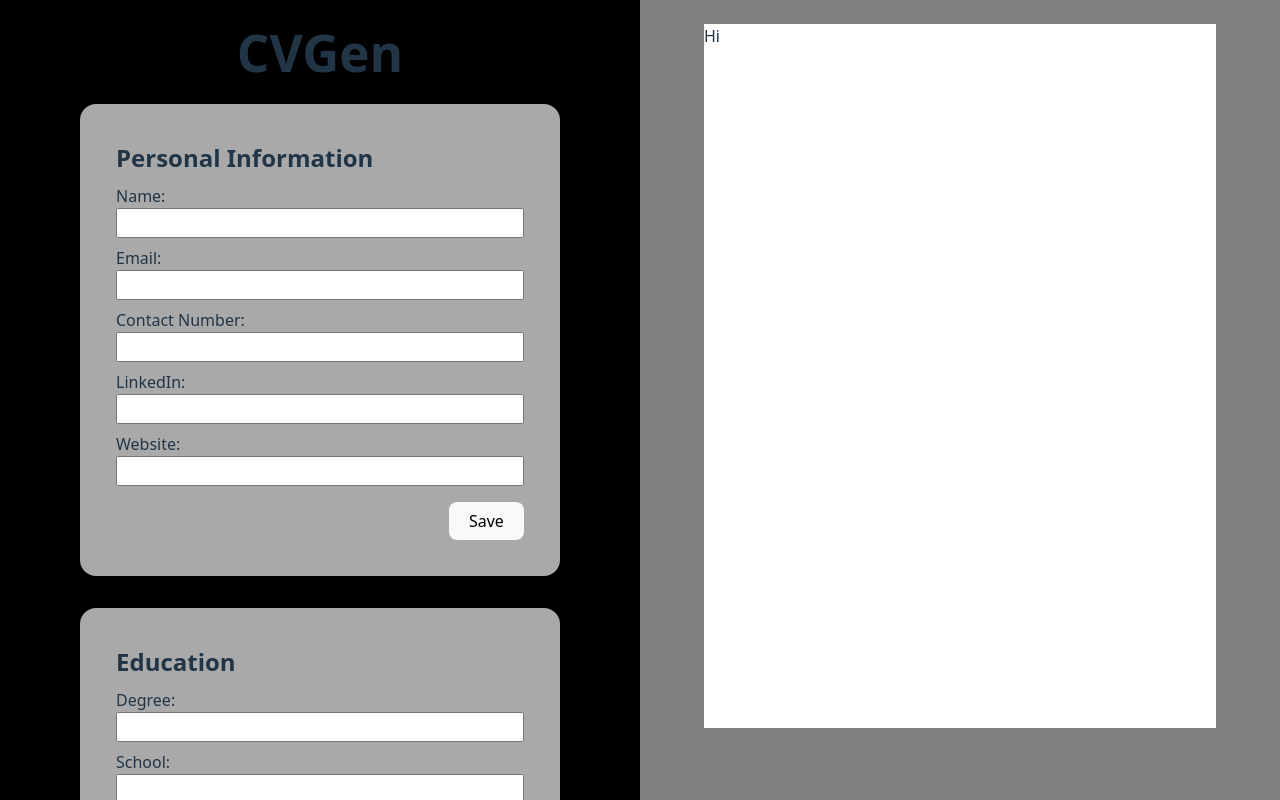
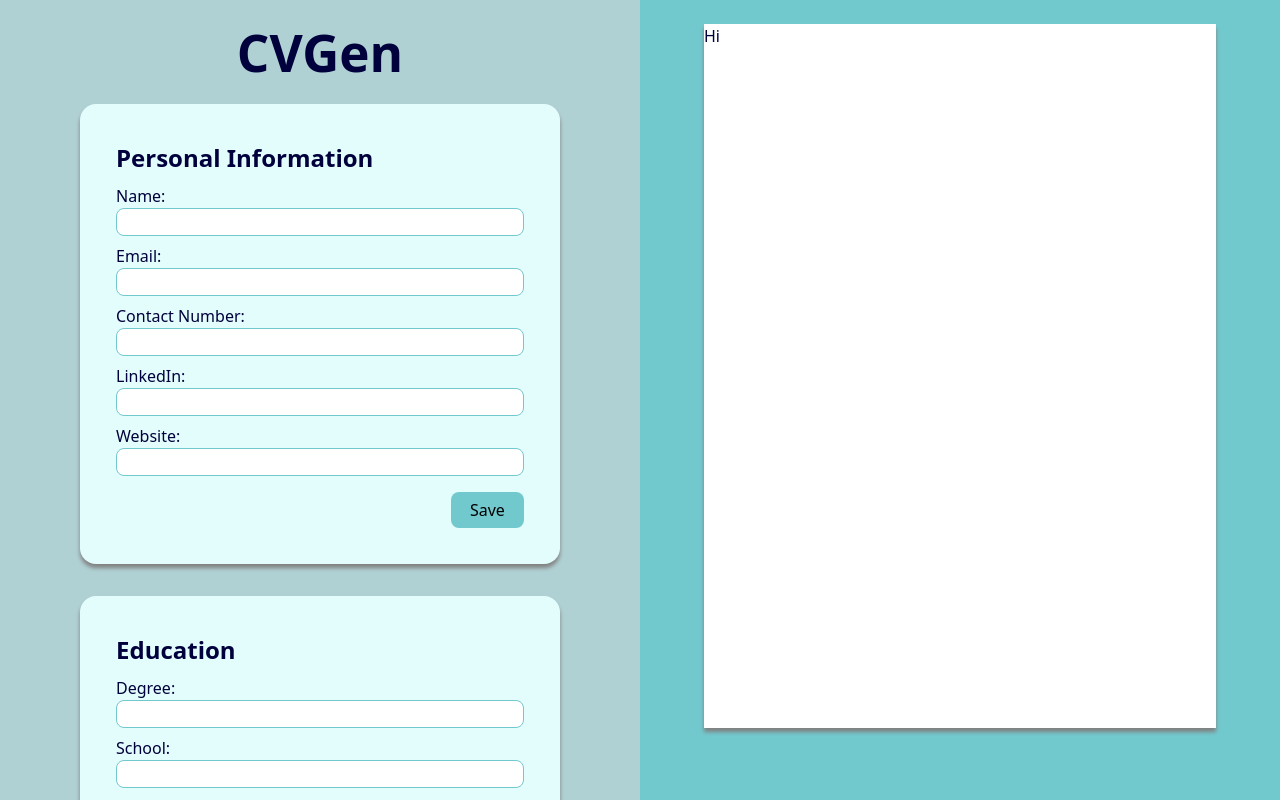
Before and after one commit to andkymon/cv-gen, a React (Vite) app: page / in a window 1280 px wide. Shown: the top 800 px of the page. Built offline with nearby package versions, Linux system fonts and the light colour scheme.

Commit message:
Styling/Transitions

```diff
--- a/src/App.css
+++ b/src/App.css
@@ -6,12 +6,12 @@
 
 .left {
   flex: 1;
-  background-color: black;
+  background-color: #b0d1d4;
 }
 
 .right {
   flex: 1;
-  background-color: gray;
+  background-color: #71C9CE;
 }
 
 h1 {
@@ -26,11 +26,12 @@ h1 {
 }
 
 section {
-  background-color: darkgray;
+  background-color: #E3FDFD;
   border-radius: 16px;
   width: clamp(0px, 90vw, 480px);
   margin: 0px auto 32px;
   padding: 36px;
+  box-shadow: var(--box-shadow);
 }
 
 .date-wrapper {
--- a/src/Input.css
+++ b/src/Input.css
@@ -13,3 +13,10 @@
     resize: vertical;
     min-height: 60px;
 }
+
+.input input,
+.input textarea {
+    border: 1px solid #71C9CE;
+    border-radius: 8px;
+    transition: 0.3s;
+}
--- a/src/Preview.css
+++ b/src/Preview.css
@@ -3,6 +3,7 @@
     width: calc(8 * 5vw);
     background-color: white;
     margin: 24px auto;
+    box-shadow: var(--box-shadow);
 }
 
 @media (max-width: 1024px) {
--- a/src/index.css
+++ b/src/index.css
@@ -3,14 +3,22 @@
   line-height: 1.5;
   font-weight: 400;
 
-  color-scheme: light dark;
-  color: rgba(255, 255, 255, 0.87);
+  color-scheme: light;
+  color: rgb(0, 0, 60);
   background-color: #242424;
 
   font-synthesis: none;
   text-rendering: optimizeLegibility;
   -webkit-font-smoothing: antialiased;
   -moz-osx-font-smoothing: grayscale;
+}
+
+* {
+  outline-color: transparent;
+}
+
+*:focus {
+  outline: var(--focus-outline);
 }
 
 a {
@@ -42,29 +50,15 @@ button {
   font-size: 1em;
   font-weight: 500;
   font-family: inherit;
-  background-color: #1a1a1a;
+  background-color: #71C9CE;
   cursor: pointer;
-  transition: border-color 0.25s;
-}
-button:hover {
-  border-color: #646cff;
-}
-button:focus,
-button:focus-visible {
-  outline: 4px auto -webkit-focus-ring-color;
+  transition: 0.3s;
 }
 
-@media (prefers-color-scheme: light) {
-  :root {
-    color: #213547;
-    background-color: #ffffff;
-  }
-  a:hover {
-    color: #747bff;
-  }
-  button {
-    background-color: #f9f9f9;
-  }
+/* Variables */
+:root {
+  --focus-outline: 1px solid rgb(0, 100, 255);
+  --box-shadow: 0px 4px 4px gray;
 }
 
 /*
@@ -100,7 +94,12 @@ h1, h2, h3, h4, h5, h6 {
 }
 button {
   line-height: 1;
+  border: none;
 }
 button:hover {
   cursor: pointer;
+  filter: brightness(110%);
 }
+button:focus {
+  filter: brightness(110%);
+}
```
